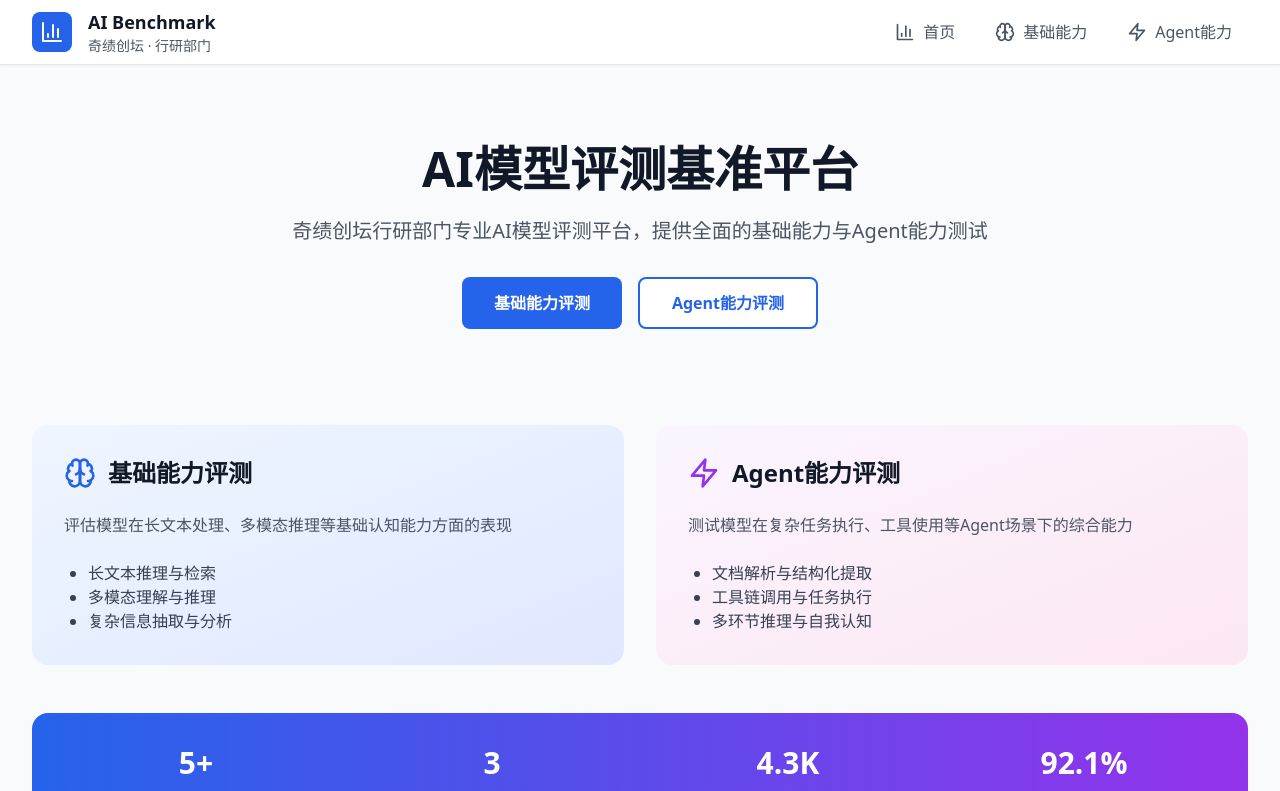
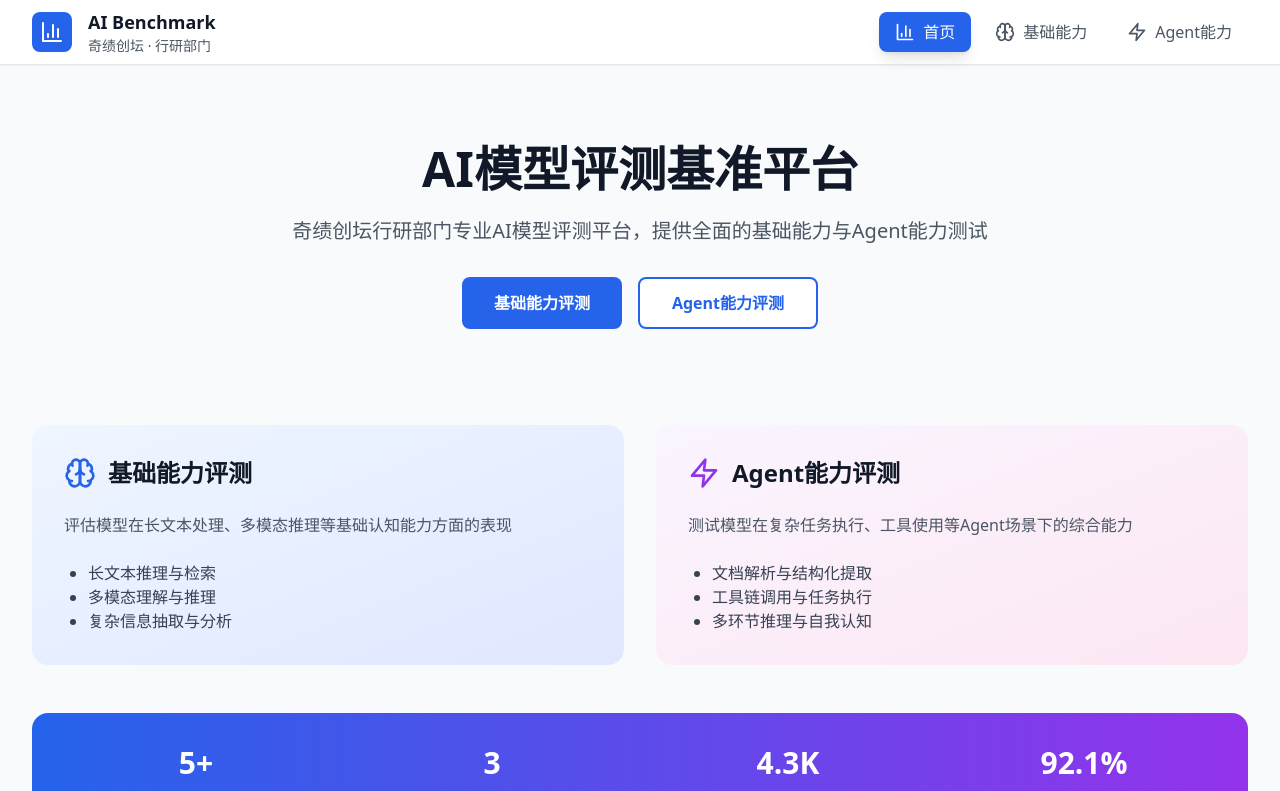
Before and after one commit to TiffanyBlews/miracleplus_eval_project, a React (Vite) app: page / in a window 1280 px wide. Shown: the top 791 px of the page. Built offline with nearby package versions, Linux system fonts and the light colour scheme.

Commit message:
修复导航栏路由问题

```diff
--- a/src/App.tsx
+++ b/src/App.tsx
@@ -45,9 +45,9 @@ function AppContent() {
               </div>
             </div>
             <nav className="hidden md:flex space-x-2">
-              <NavItem id="home" label="首页" icon={BarChart3} />
-              <NavItem id="basic" label="基础能力" icon={Brain} />
-              <NavItem id="agent" label="Agent能力" icon={Zap} />
+              <NavItem path="/" label="首页" icon={BarChart3} />
+              <NavItem path="/basic" label="基础能力" icon={Brain} />
+              <NavItem path="/agent" label="Agent能力" icon={Zap} />
             </nav>
             <button
               className="md:hidden"
```
